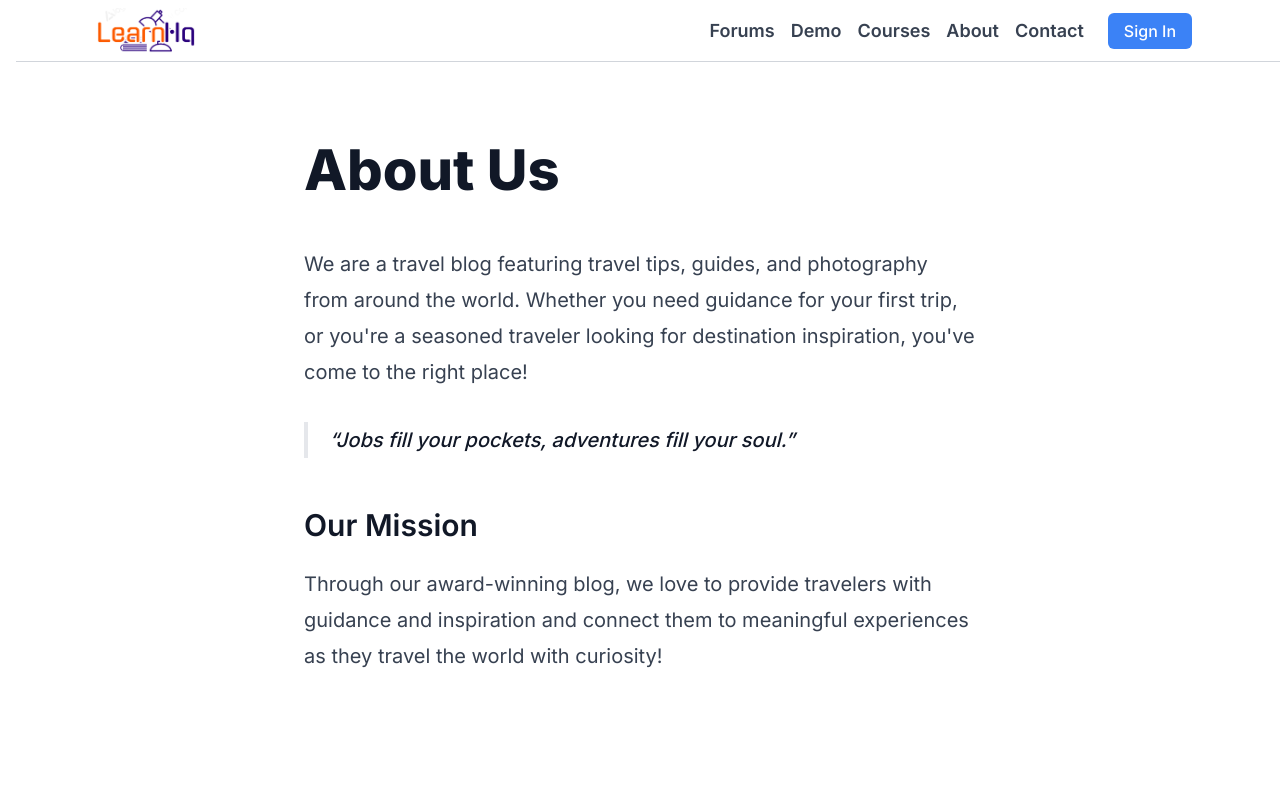
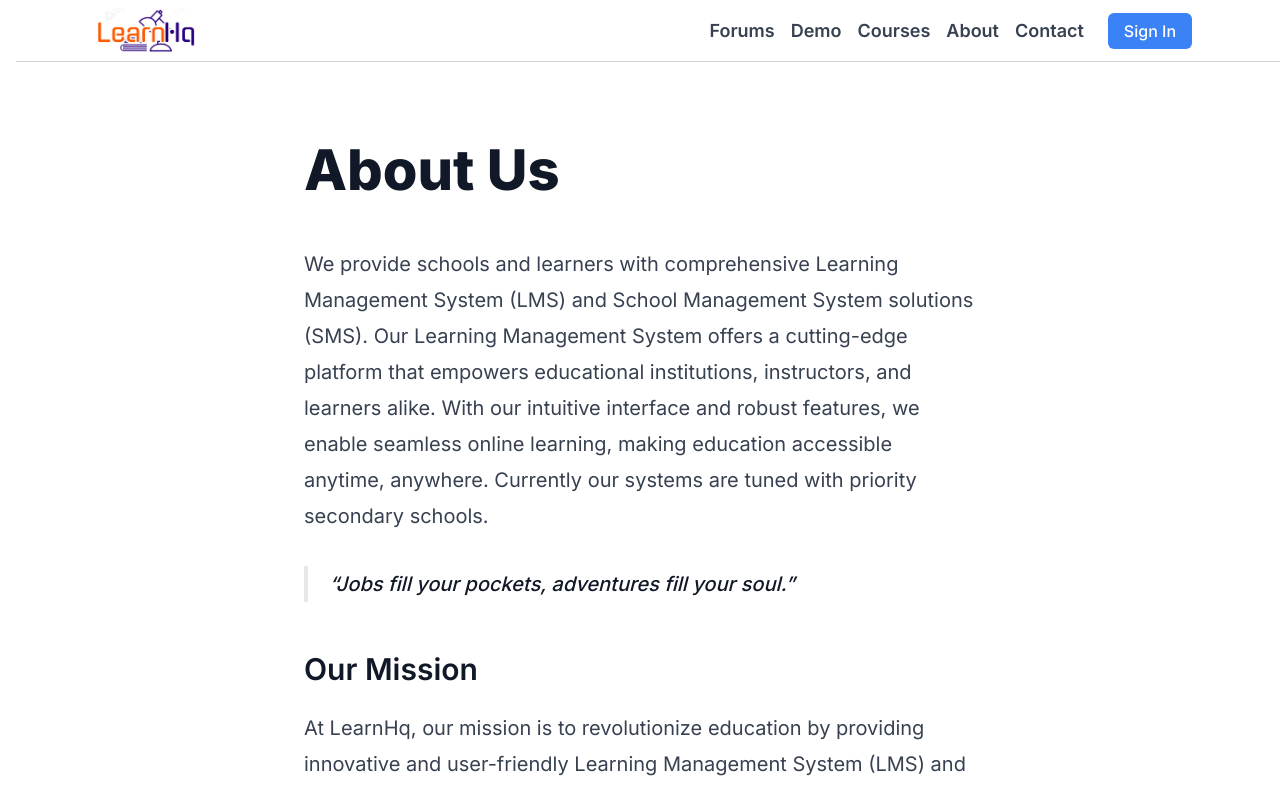
Before and after one commit to Collins-Ruto/learnhqhome, a Next.js app: page /about in a window 1280 px wide. Shown: the top 790 px of the page. Built offline with nearby package versions, Linux system fonts and the light colour scheme.

Commit message:
¯\_(ツ)_/¯

```diff
--- a/src/app/about/page.tsx
+++ b/src/app/about/page.tsx
@@ -2,7 +2,7 @@ import React from 'react'
 
 function page() {
   return (
-    <div className='bg-white'>
+    <div className="bg-white">
       <div className="flex flex-col min-h-screen">
         <main className="flex-grow">
           <section className="relative px-8">
@@ -11,11 +11,15 @@ function page() {
                 <h1>About Us</h1>
                 <p>
                   <span>
-                    We are a travel blog featuring travel tips, guides, and
-                    photography from around the world. Whether you need guidance
-                    for your first trip, or you&apos;re a seasoned traveler
-                    looking for destination inspiration, you&apos;ve come to the
-                    right place!
+                    We provide schools and learners with comprehensive Learning
+                    Management System (LMS) and School Management System
+                    solutions (SMS). Our Learning Management System offers a
+                    cutting-edge platform that empowers educational
+                    institutions, instructors, and learners alike. With our
+                    intuitive interface and robust features, we enable seamless
+                    online learning, making education accessible anytime,
+                    anywhere. Currently our systems are tuned with priority
+                    secondary schools.
                   </span>
                 </p>
                 <blockquote>
@@ -28,9 +32,14 @@ function page() {
                 <h3>Our Mission</h3>
                 <p>
                   <span>
-                    Through our award-winning blog, we love to provide travelers
-                    with guidance and inspiration and connect them to meaningful
-                    experiences as they travel the world with curiosity!
+                    At LearnHq, our mission is to revolutionize education by
+                    providing innovative and user-friendly Learning Management
+                    System (LMS) and School Management System solutions.
+                    We are committed to simplifying the learning experience, empowering
+                    educators, and enabling learners to thrive in a digital age.
+                    With unwavering dedication, we aim to transform education and make quality
+                    learning accessible to all, fostering a brighter future for
+                    individuals and communities worldwide.
                   </span>
                 </p>
               </div>
--- a/src/app/layout.tsx
+++ b/src/app/layout.tsx
@@ -20,9 +20,9 @@ export default function RootLayout({
         {process.env.NEXT_PUBLIC_GOOGLE_ANALYTICS ? (
           <GoogleAnalytics ga_id={process.env.NEXT_PUBLIC_GOOGLE_ANALYTICS} />
         ) : null}
-        <div className={`${inter.variable}`}>
+        <div className={`${inter.variable}bg-white `}>
           <Header />
-          <div className="bg-white">{children}</div>
+          <div className=" text-black">{children}</div>
         </div>
         <Analytics />
       </body>
--- a/src/app/page.tsx
+++ b/src/app/page.tsx
@@ -1,11 +1,13 @@
+import { WhyUs } from "@/components";
 import Image from "next/image";
 import Link from "next/link";
 
 export default function Home() {
   return (
-    <div className="min-h-screen flex flex-col items-center justify-between bg-gray-100">
-      <main className="container flex flex-col md:flex-row mx-auto px-4 md:px-6 py-4 md:flex">
-        <div className="md:pt-16 text-center md:text-left order-last">
+    <div className="min-h-screen flex flex-col justify-between bg-gray-100 m-0 p-0">
+      <div className="">
+        <main className="container min-h-[calc(100vh_-_3.5rem)] 2xl:min-h-[34rem] 2xl:pb-16 px-8 sm:px-6 m:px-0 lg:px-20  flex flex-col md:flex-row mx-auto py-2 md:flex items-center justify-center">
+          <div className="flex gap-4 flex-col md:block text-center md:text-left order-last md:order-first">
             <span className="font-bold text-[#6932FE] text-primary-500 text-sm text-center md:text-left uppercase">
               Transform Education
             </span>
@@ -13,9 +15,9 @@ export default function Home() {
               Discover, Collaborate, Succeed with LearnHq
             </h2>
 
-          <p className="mt-4 text-justify px-4 text-gray-700 md:text-left text-sm md:text-base lg:text-lg font-medium leading-relaxed text-secondary-200">
-            LearnHQ is a modern school & learning management system designed to
-            provide quality education. We streamline Learning, teaching and
+            <p className="mt-4 text-justify  text-gray-700 md:text-left text-sm md:text-base lg:text-lg font-medium leading-relaxed text-secondary-200">
+              LearnHQ is a modern school & learning management system designed
+              to provide quality education. We streamline Learning, teaching and
               management Experience with Our Intuitive management System to
               students, teachers.
             </p>
@@ -27,8 +29,8 @@ export default function Home() {
               Get Started
             </Link>
           </div>
-        <div className="ml-2 py-4 sm:pb-6 md:p-0 ">
-          <Image width={1200} height={400} src="/hero.webp" alt="hero" />
+          <div className="ml-2 pb-8 md:p-0 ">
+            <Image width={1200} height={400} src="/hero.webp" alt="learnhq" />
           </div>
         </main>
         {/* <div className="flex text-black flex-col md:flex-row justify-between max-w-screen-xl mx-auto py-20 md:py-24 items-center">
@@ -45,6 +47,12 @@ export default function Home() {
           </div>
         </div>
       </div> */}
+        <div className="bg-[url('/bookbg.png')] bg-cover bg-center py-[4rem] ">
+          <div className="container px-8 sm:px-6 m:px-0 lg:px-20 mx-auto">
+            <WhyUs />
+          </div>
+        </div>
+      </div>
     </div>
   );
 }
```
Also changed, not shown: public/bookbg.png (added). Lines whose indentation alone changed are shown as unchanged.
